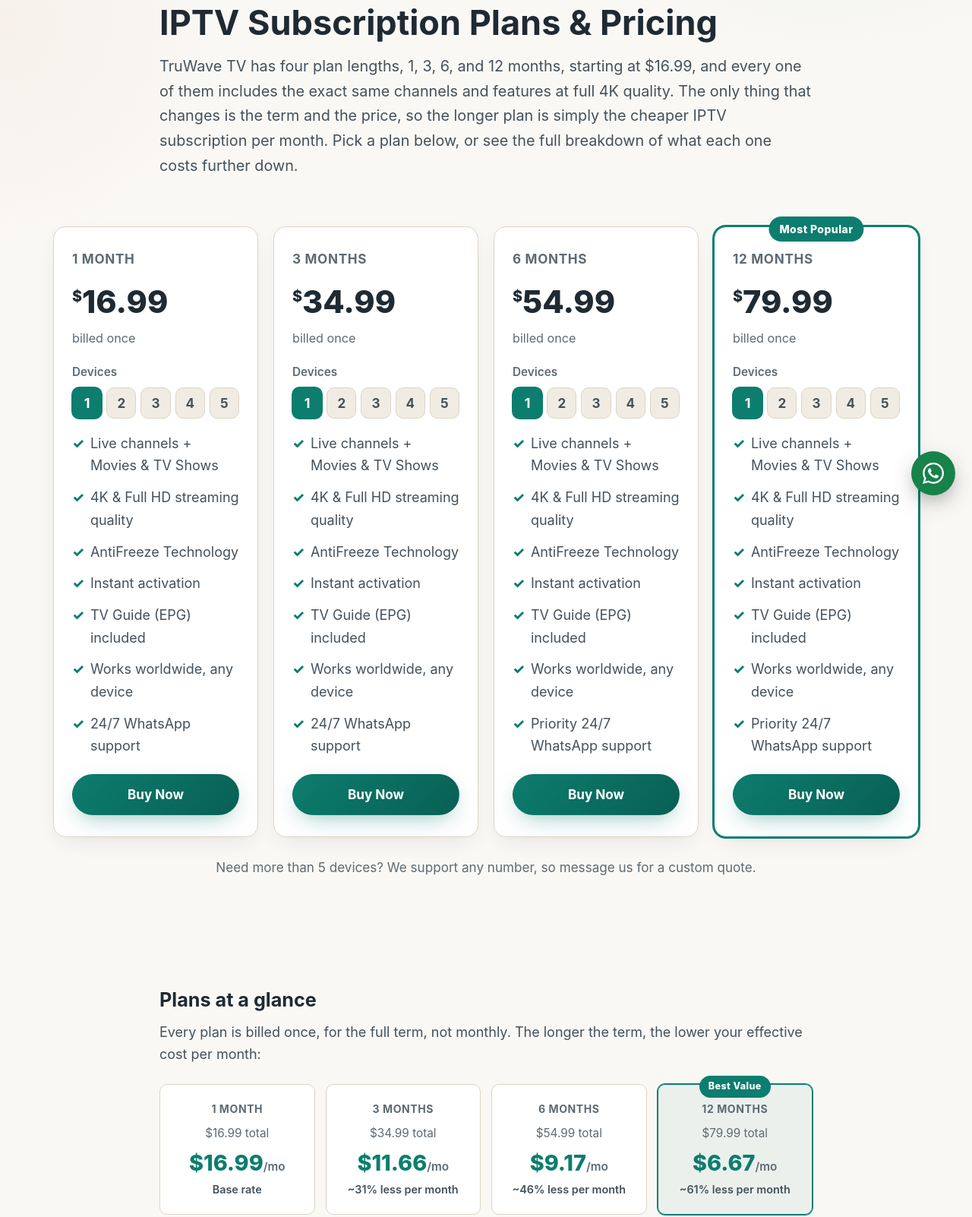
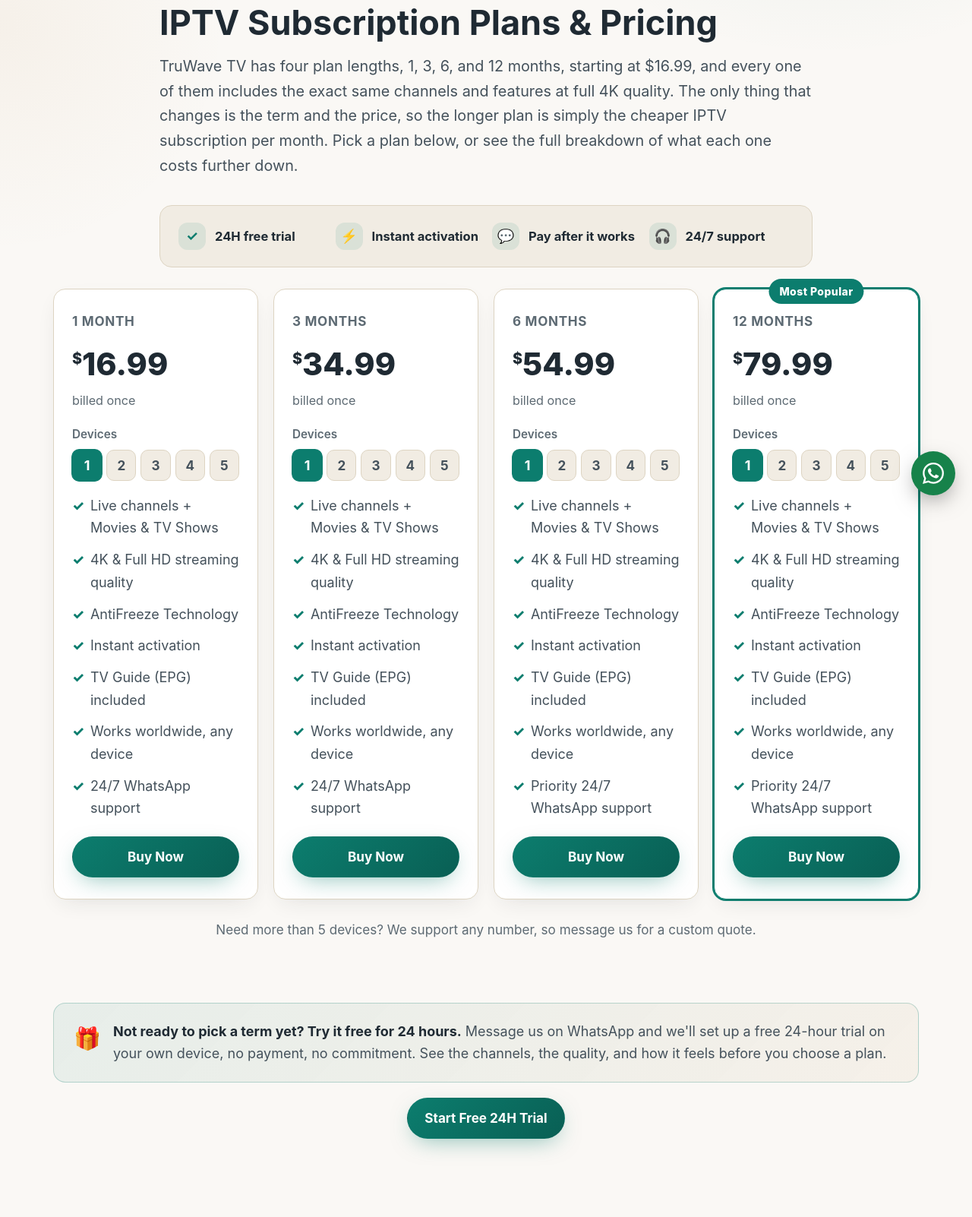
Before and after one commit to Citizen4004/truwave-tv, a plain HTML site: page plans/index.html in a window 1280 px wide. Shown: the part 126-1728 px from the top of the page at 76% size. Drawn offline with Linux system fonts and the light colour scheme.

Commit message:
Add trust signals and a free-trial path to the plans page
GA4 showed /plans/ getting views but zero engagement and zero
conversions, while the homepage's near-identical pricing section
converts well. The likely gap: homepage visitors arrive warmed up by
the hero, trust section, and testimonials before hitting pricing;
/plans/ visitors land cold, straight onto a wall of prices, with no
reassurance and no lower-friction option besides "Buy Now".

Added a compact trust strip (free trial, instant activation, pay
after it works, 24/7 support) right under the page's own dek, and a
prominent free-trial CTA band after the pricing cards, mirroring the
homepage's already-working pattern instead of leaving the trial offer
buried in body text further down the page.

Co-Authored-By: Claude Sonnet 5 <noreply@anthropic.com>

```diff
--- a/plans/index.html
+++ b/plans/index.html
@@ -40,7 +40,7 @@
       "description": "Compare TruWave TV's IPTV subscription plans: 1, 3, 6, and 12 months, from $16.99, with 4K streaming on every plan. Per-month pricing, multi-device costs, and what's included.",
       "url": "https://truwavetv.com/plans/",
       "datePublished": "2026-10-30",
-      "dateModified": "2026-11-18",
+      "dateModified": "2026-11-22",
       "author": { "@type": "Organization", "name": "TruWave TV", "url": "https://truwavetv.com/" },
       "publisher": { "@type": "Organization", "name": "TruWave TV", "logo": { "@type": "ImageObject", "url": "https://truwavetv.com/images/icons/favicon.svg" } }
     },
@@ -129,6 +129,12 @@
     <div class="container article" style="max-width:900px;">
       <h1>IPTV Subscription Plans & Pricing</h1>
       <p class="dek">TruWave TV has four plan lengths, 1, 3, 6, and 12 months, starting at $16.99, and every one of them includes the exact same channels and features at full 4K quality. The only thing that changes is the term and the price, so the longer plan is simply the cheaper IPTV subscription per month. Pick a plan below, or see the full breakdown of what each one costs further down.</p>
+      <div class="footer-trust-strip" style="margin-bottom:0;">
+        <div class="footer-trust-item"><span class="icon-badge">✓</span><span>24H free trial</span></div>
+        <div class="footer-trust-item"><span class="icon-badge">⚡</span><span>Instant activation</span></div>
+        <div class="footer-trust-item"><span class="icon-badge">💬</span><span>Pay after it works</span></div>
+        <div class="footer-trust-item"><span class="icon-badge">🎧</span><span>24/7 support</span></div>
+      </div>
     </div>
   </section>
 
@@ -241,6 +247,18 @@
     </div>
   </section>
 
+  <section id="trial" style="padding-top:0;">
+    <div class="container">
+      <div class="flow-highlight" style="margin-top:0;">
+        <span style="font-size:1.6rem;">🎁</span>
+        <p style="margin:0;"><b>Not ready to pick a term yet? Try it free for 24 hours.</b> Message us on WhatsApp and we'll set up a free 24-hour trial on your own device, no payment, no commitment. See the channels, the quality, and how it feels before you choose a plan.</p>
+      </div>
+      <div style="text-align:center;margin-top:20px;">
+        <a class="btn btn-primary" href="https://wa.me/12097559199?text=Hi%21%20I%27d%20like%20to%20start%20a%20free%2024-hour%20trial%20with%20TruWave%20TV." rel="noopener" target="_blank">Start Free 24H Trial</a>
+      </div>
+    </div>
+  </section>
+
   <section style="padding-top:8px;">
     <div class="container article" style="max-width:900px;">
       <h2>Plans at a glance</h2>
```
